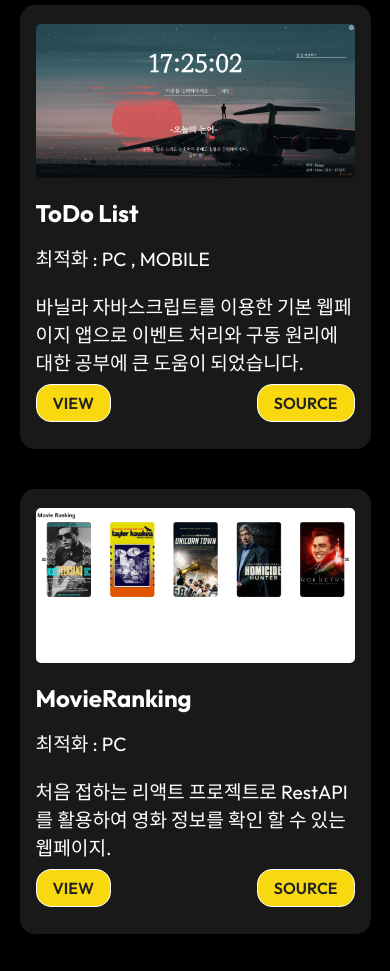
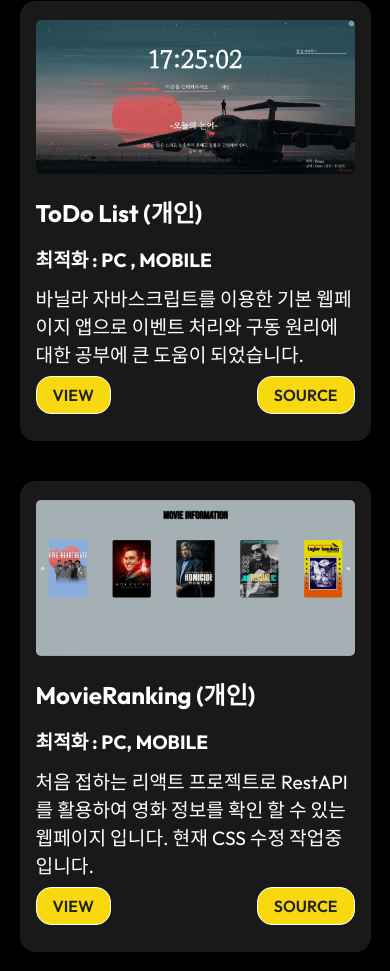
Before and after one commit to kimmingyu0/portfolio, a React (Create React App) app: page /project in a window 390 px wide. Shown: the part 1026-1997 px from the top of the page. Built offline with nearby package versions, Linux system fonts and the light colour scheme.

Commit message:
프로젝트 css수정, 내용추가, About 페이지 폰트 사이즈 수정

```diff
--- a/src/components/AboutContent.js
+++ b/src/components/AboutContent.js
@@ -13,9 +13,9 @@ const AboutContent = () => {
     <div className="about">
       <div className="left">
         <h1>Who Am I?</h1>
-        <p>대구 프론트엔드 개발자 김민규입니다.<br></br>
-        웹 개발을 주력으로 하고 각종 오픈소스,<br></br>
-        라이브러리, 프레임워크 활용이 가능합니다.<br></br>
+        <p>대구 프론트엔드 개발자 김민규입니다.<br/>
+        웹 개발을 주력으로 하고 각종 오픈소스,<br/>
+        라이브러리, 프레임워크 활용이 가능합니다.<br/>
         </p>
         <Link to="/contact">
           <button className="btn">Contact</button>
--- a/src/components/AboutContentStyles.css
+++ b/src/components/AboutContentStyles.css
@@ -13,6 +13,7 @@
   text-align: center;
   padding: 1rem;
   max-width: 700px;
+  margin-right: 30px;
   animation: leftfadein 2s;
 }
 
@@ -29,11 +30,13 @@
 
 .about .left p {
   margin: 1.2rem 0;
+  font-size: 1.4em;
 }
 
 .about .right{
     max-width: 700px;
     padding-left: 100px;
+    margin-left: 30px;
     animation: rightfadein 2s;
 }
 
@@ -70,6 +73,10 @@
 @media screen and (max-width:1280px){
   .about .right{
     padding-left: 16px;
+    margin-left: 0;
+  }
+  .about .left{
+    margin-right: 0;
   }
 }
 @media screen and (max-width:640px) {
@@ -79,4 +86,10 @@
   .about .left p {
     font-size: 1.16em;
   }
+  .about .left {
+    animation: leftfadein 1s;
+  }
+  .about .right {
+    animation: rightfadein 1s;
+  }
 }
--- a/src/components/PricingCardStyles.css
+++ b/src/components/PricingCardStyles.css
@@ -50,7 +50,7 @@
     margin:2rem auto;
 }
 
-@media screen and (max-width: 740px) {
+@media screen and (max-width: 785px) {
   .card-container {
     max-width: 90%;
     margin: auto;
--- a/src/components/WorkCard.js
+++ b/src/components/WorkCard.js
@@ -7,7 +7,7 @@ const WorkCard = (props) => {
       <img src={props.imgsrc} alt="image" />
       <h2 className="project-title">{props.title}</h2>
       <div className="pro-details">
-        <p>최적화 : {props.type}</p><br></br>
+        <h4>최적화 : {props.type}</h4>
         <p>{props.text}</p>
         <div className="pro-btns">
           <a href={props.view} target="_blank" className="btn">
--- a/src/components/WorkCardStyles.css
+++ b/src/components/WorkCardStyles.css
@@ -4,10 +4,10 @@
 }
 
 .project-container {
-  max-width: 1140px;
+  max-width: 1520px;
   margin: auto;
   display: grid;
-  grid-template-columns: repeat(3, 1fr);
+  grid-template-columns: repeat(4, 1fr);
   grid-gap: 40px;
   padding-bottom: 5rem;
 }
@@ -42,7 +42,13 @@
 .pro-btns .btn{
     padding:0.5rem 1rem;
 }
-@media screen and (max-width: 740px) {
+@media screen and (max-width: 1460px){
+  .project-container {
+    max-width: 90%;
+    grid-template-columns: repeat(2,2fr);
+  }
+}
+@media screen and (max-width: 795px) {
   .project-container {
     max-width: 90%;
     margin: auto;
@@ -51,9 +57,9 @@
   }
 
   .project-card:nth-child(2n+1){
-    animation: rightfadein 2s ease-in-out;
+    animation: rightfadein 1s ease-in-out;
   }
   .project-card:nth-child(2n){
-    animation: leftfadein 2s ease-in-out;
+    animation: leftfadein 1s ease-in-out;
   }
 }
--- a/src/components/WorkCradData.js
+++ b/src/components/WorkCradData.js
@@ -1,10 +1,11 @@
 import pro1 from "../assets/COSVIEW.png";
 import pro2 from "../assets/ChromeApp.png";
 import pro3 from "../assets/MovieRanking.png";
+import pro4 from "../assets/PortFolio.png";
 const ProjectCardData = [
   {
     imgsrc: pro1,
-    title: "Cosview",
+    title: "Cosview (팀)",
     type:"PC",
     text: "HTML,CSS를 통한 첫 마크업 작업을 팀원과 했던 프로젝트입니다. 시멘틱 태그의 중요성과 협업의 중요성을 알 수 있는 좋은 기회였습니다.",
     view: "https://kimmingyu0.github.io/COSVIEW/",
@@ -12,7 +13,7 @@ const ProjectCardData = [
   },
   {
     imgsrc: pro2,
-    title: "ToDo List",
+    title: "ToDo List (개인)",
     type:"PC , MOBILE",
     text: "바닐라 자바스크립트를 이용한 기본 웹페이지 앱으로 이벤트 처리와 구동 원리에 대한 공부에 큰 도움이 되었습니다.",
     view: "https://kimmingyu0.github.io/ToDoList/",
@@ -20,11 +21,18 @@ const ProjectCardData = [
   },
   {
     imgsrc: pro3,
-    type:"PC",
-    title: "MovieRanking",
-    text: "처음 접하는 리액트 프로젝트로 RestAPI를 활용하여 영화 정보를 확인 할 수 있는 웹페이지.",
+    type:"PC, MOBILE",
+    title: "MovieRanking (개인)",
+    text: "처음 접하는 리액트 프로젝트로 RestAPI를 활용하여 영화 정보를 확인 할 수 있는 웹페이지 입니다. 현재 CSS 수정 작업중입니다.",
     view: "https://kimmingyu0.github.io/MovieRanking/",
     source: "https://github.com/kimmingyu0/MovieRanking/"
+  },
+  {
+    imgsrc: pro4,
+    type:"PC, MOBILE",
+    title: "KMG's PortFolio (개인)",
+    text: "리액트를 활용하여 만든 포트폴리오 사이트 입니다. 다양한 React hooks를 활용하였으며, 리액트를 한층 더 이해할 수 있는 기회였습니다.",
+    source: "https://github.com/kimmingyu0/PORTFOLIO"
   },
 ];
 
```
Also changed, not shown: src/assets/MovieRanking.png, src/assets/PortFolio.png (added).
